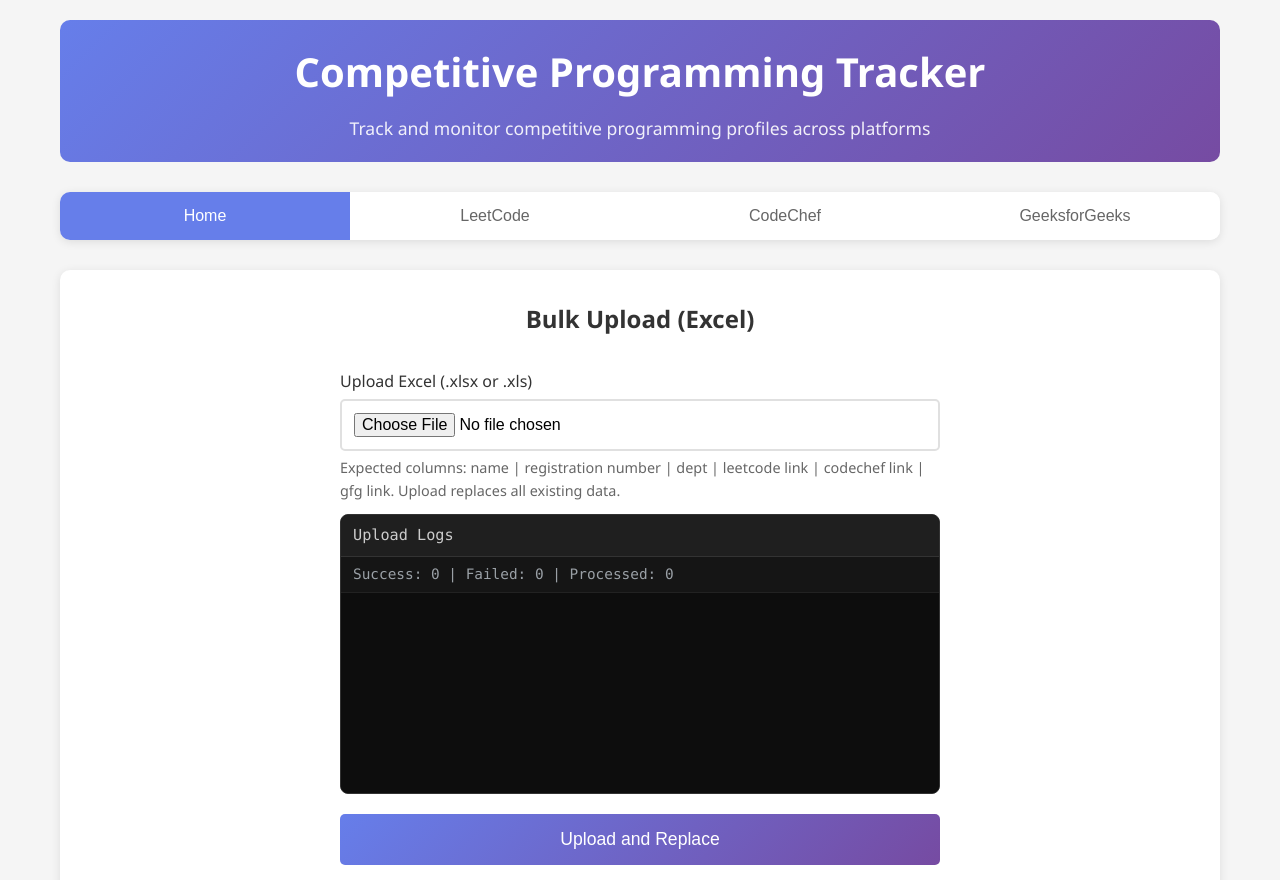
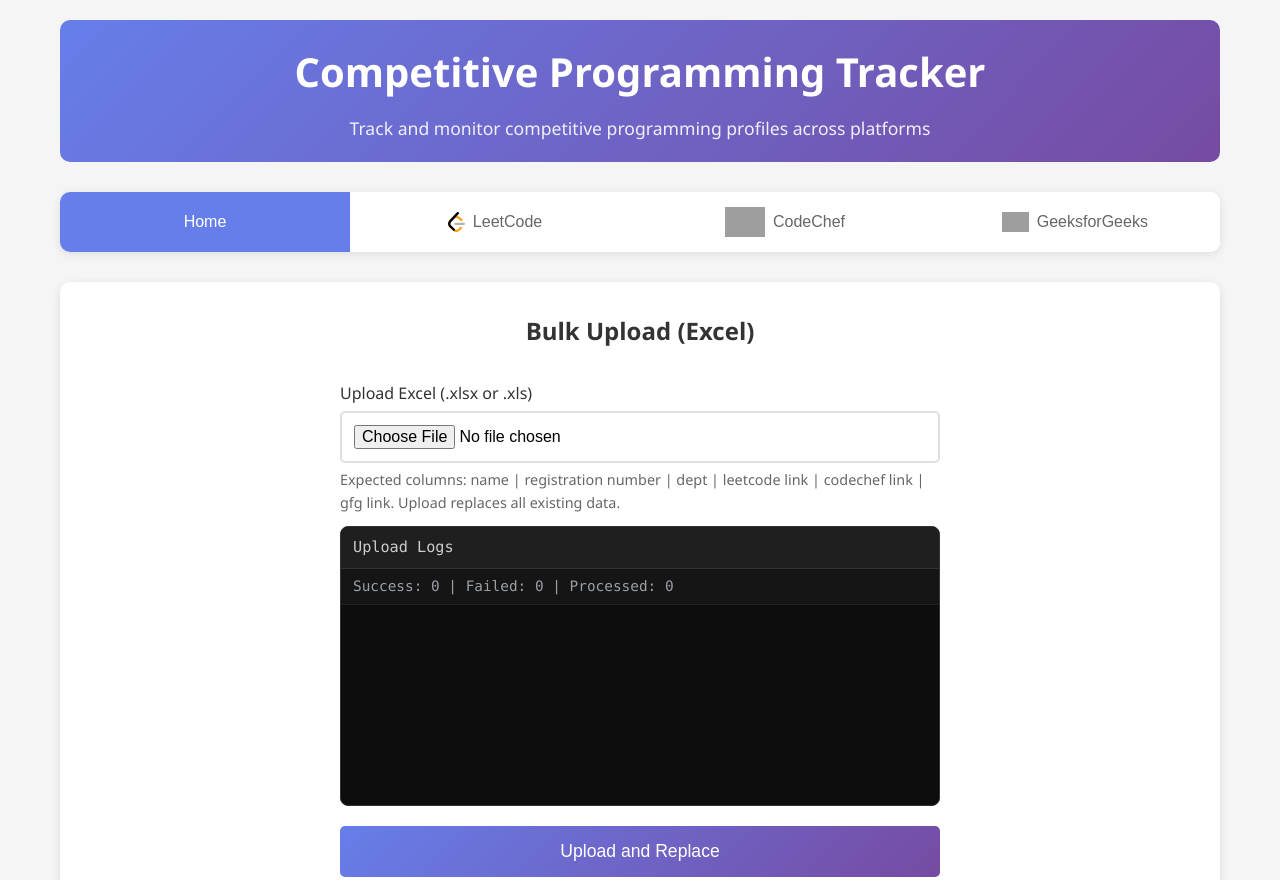
Before and after one commit to Shaesh-Kuiper/Tracker, a website: page public/index.html in a window 1280 px wide. Shown: the top 880 px of the page. Drawn offline with Linux system fonts and the light colour scheme; no server answers; grey boxes are pictures that could not be loaded.

Commit message:
added logos to nav bar

```diff
--- a/public/index.html
+++ b/public/index.html
@@ -15,9 +15,22 @@
 
         <nav class="tabs">
             <button class="tab-btn active" data-tab="home">Home</button>
-            <button class="tab-btn" data-tab="leetcode">LeetCode</button>
-            <button class="tab-btn" data-tab="codechef">CodeChef</button>
-            <button class="tab-btn" data-tab="geeksforgeeks">GeeksforGeeks</button>
+            <button class="tab-btn" data-tab="leetcode">
+                <svg width="95" height="111" viewBox="0 0 95 111" fill="none" xmlns="http://www.w3.org/2000/svg" class="tab-icon">
+                    <path d="M68.0063 83.0664C70.5 80.5764 74.5366 80.5829 77.0223 83.0809C79.508 85.579 79.5015 89.6226 77.0078 92.1127L65.9346 103.17C55.7187 113.371 39.06 113.519 28.6718 103.513C28.6117 103.456 23.9861 98.9201 8.72653 83.957C-1.42528 74.0029 -2.43665 58.0749 7.11648 47.8464L24.9282 28.7745C34.4095 18.6219 51.887 17.5122 62.7275 26.2789L78.9048 39.362C81.6444 41.5776 82.0723 45.5985 79.8606 48.3429C77.6488 51.0873 73.635 51.5159 70.8954 49.3003L54.7182 36.2173C49.0488 31.6325 39.1314 32.2622 34.2394 37.5006L16.4274 56.5727C11.7767 61.5522 12.2861 69.574 17.6456 74.8292C28.851 85.8169 37.4869 94.2846 37.4969 94.2942C42.8977 99.496 51.6304 99.4184 56.9331 94.1234L68.0063 83.0664Z" fill="#FFA116"></path>
+                    <path fill-rule="evenodd" clip-rule="evenodd" d="M41.1067 72.0014C37.5858 72.0014 34.7314 69.1421 34.7314 65.615C34.7314 62.0879 37.5858 59.2286 41.1067 59.2286H88.1245C91.6454 59.2286 94.4997 62.0879 94.4997 65.615C94.4997 69.1421 91.6454 72.0014 88.1245 72.0014H41.1067Z" fill="#B3B3B3"></path>
+                    <path fill-rule="evenodd" clip-rule="evenodd" d="M49.9118 2.02335C52.3173 -0.55232 56.3517 -0.686894 58.9228 1.72277C61.494 4.13244 61.6284 8.17385 59.2229 10.7495L16.4276 56.5729C11.7768 61.552 12.2861 69.5738 17.6453 74.8292L37.4088 94.2091C39.9249 96.6764 39.968 100.72 37.505 103.24C35.042 105.761 31.0056 105.804 28.4895 103.337L8.72593 83.9567C-1.42529 74.0021 -2.43665 58.0741 7.1169 47.8463L49.9118 2.02335Z" fill="black"></path>
+                </svg>
+                <span>LeetCode</span>
+            </button>
+            <button class="tab-btn" data-tab="codechef">
+                <img class="tab-icon tab-icon-large" src="https://cdn.codechef.com/images/cc-logo-mobile-1.svg" alt="CodeChef Logo">
+                <span>CodeChef</span>
+            </button>
+            <button class="tab-btn" data-tab="geeksforgeeks">
+                <img class="tab-icon" src="https://media.geeksforgeeks.org/gfg-gg-logo.svg" alt="geeksforgeeks">
+                <span>GeeksforGeeks</span>
+            </button>
         </nav>
 
         <!-- Home Tab -->
--- a/public/styles.css
+++ b/public/styles.css
@@ -56,6 +56,19 @@ header p {
     font-weight: 500;
     transition: all 0.3s ease;
     color: #666;
+    display: flex;
+    align-items: center;
+    justify-content: center;
+    gap: 8px;
+}
+
+.tab-btn .tab-icon {
+    height: 20px;
+    width: auto;
+}
+
+.tab-btn .tab-icon-large {
+    height: 30px;
 }
 
 .tab-btn:hover {
```
